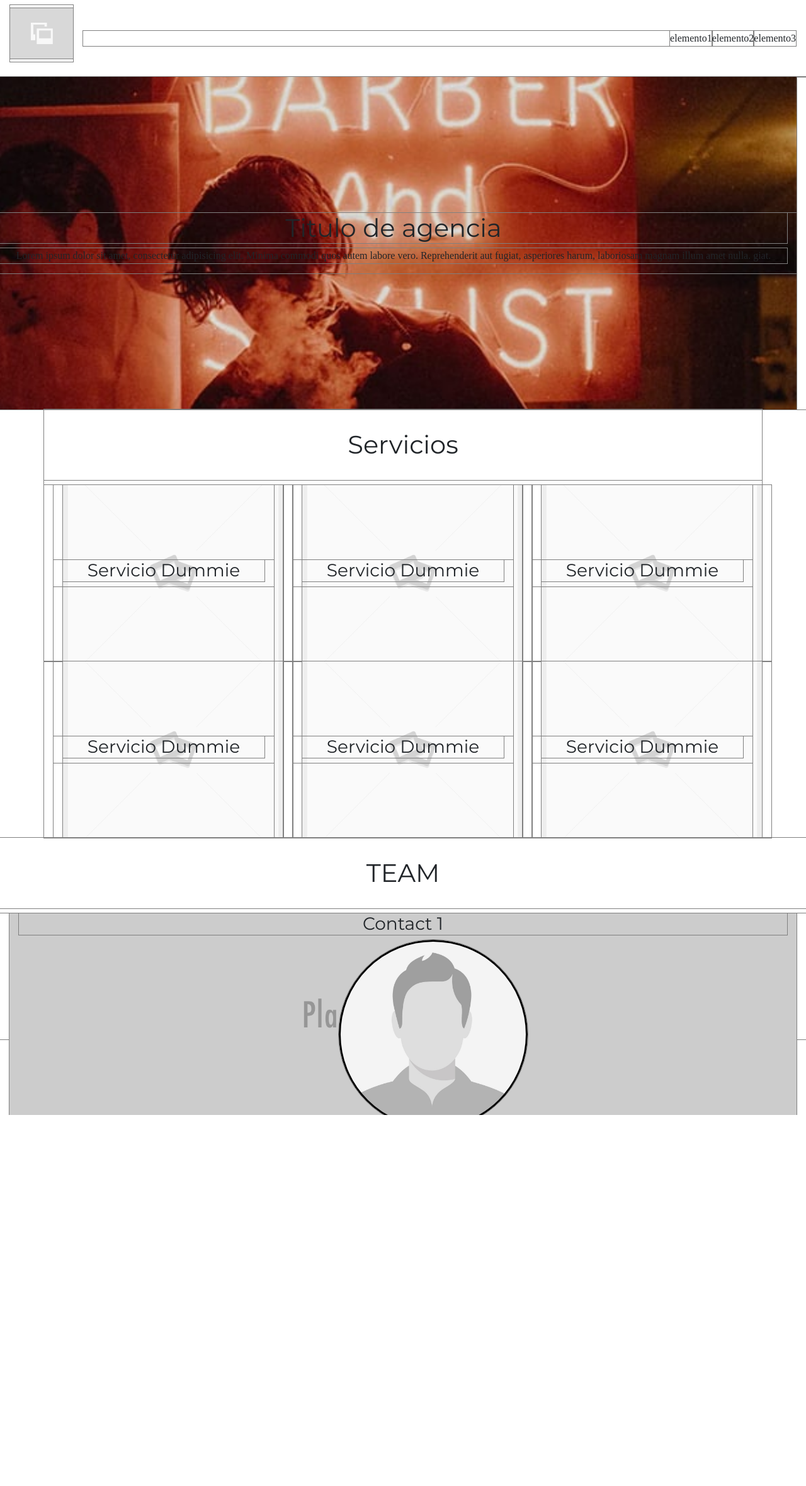
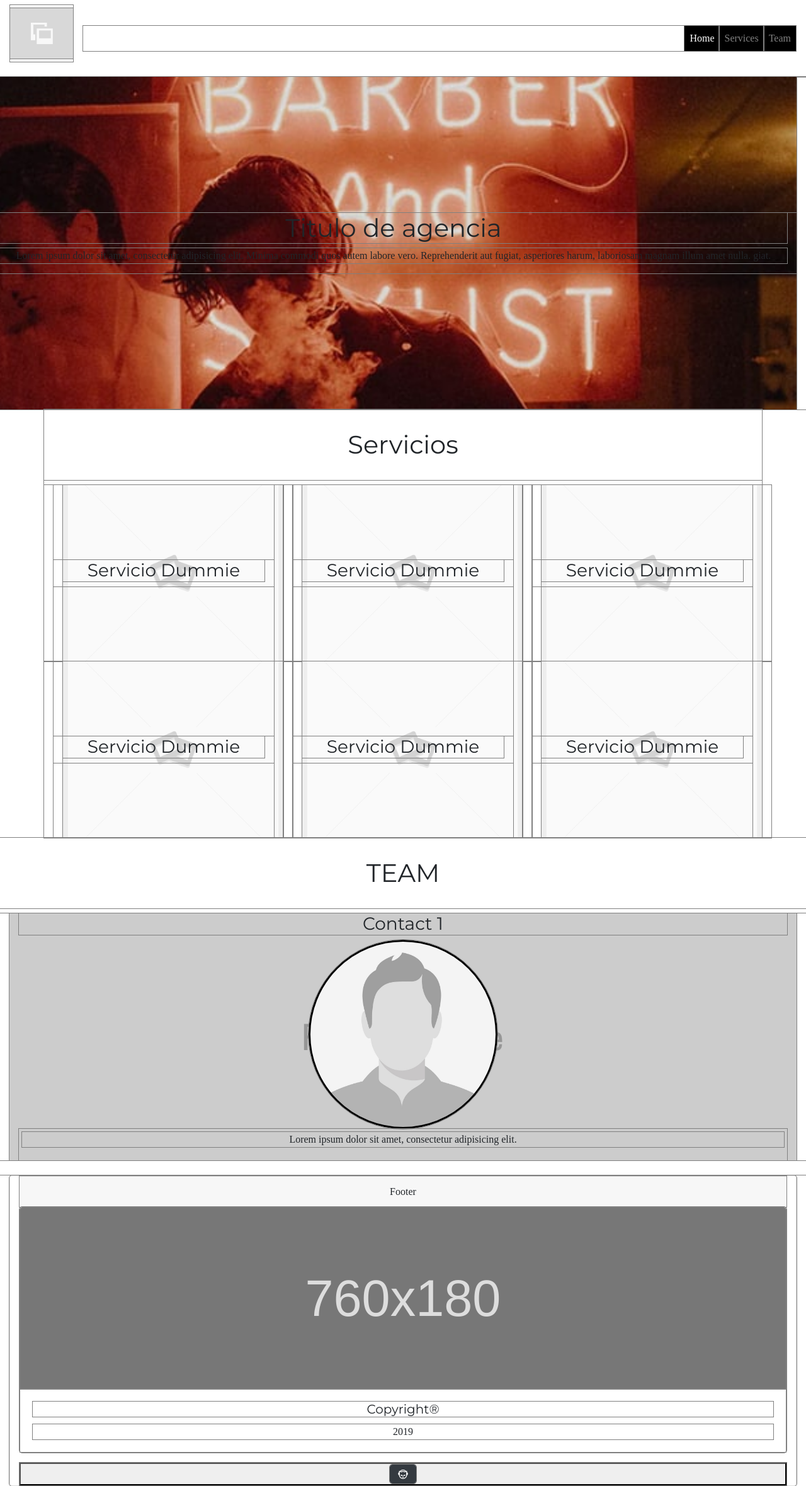
Before and after one commit to awt-adm/fundamentos, a PHP site: page / in a window 1280 px wide. Shown: the whole page at 63% size. Before the commit the page ends 1770 px from the top, so only its background shows below. Run offline with PHP 8.4, Linux system fonts and the light colour scheme; some web fonts are replaced.

Commit message:
footer y paginas

```diff
--- a/leo/css/app.css
+++ b/leo/css/app.css
@@ -1,5 +1,8 @@
 /*Fuentes*/
 @import url('https://fonts.googleapis.com/css?family=Baloo+Bhai|Montserrat|Open+Sans+Condensed:300&display=swap');
+
+@import "sassy-buttons"
+
 
 * {
   box-sizing: border-box;
@@ -77,6 +80,11 @@ header figure img{
   width: auto;
 }
 
+.navbar-collapse .navbar-nav{
+  color: white;
+  background-color: black;
+}
+
 /* index */
 .index-titulo{
   padding: var(--padding-2) 0px;
@@ -108,7 +116,7 @@ header figure img{
 }
 
 .index-titulo{
-padding: var(--padding-3) 0px;
+  padding: var(--padding-3) 0px;
 }
 
 .index-img img{
@@ -121,7 +129,8 @@ padding: var(--padding-3) 0px;
 /*Slider*/
 
 #index-team{
-  height: 320px;
+  height: 100%;
+  position: relative;
 
 }
 
@@ -130,16 +139,34 @@ padding: var(--padding-3) 0px;
   width: calc(50vh - 100px);
   border: black solid;
   border-radius: 50%;
+  margin: auto;
 }
 
 .info-contact{
+  padding: 5px;
   position: relative;
   text-align: center;
+  height: 100%;
+
+}
+/*End Slider*/
+
+
+/*Footer*/
+
+.btn .fab{
+  color: white;
+  border-radius: 10%;
+  height: 50px;
+  width: 50px;
+  text-align: center;
+
+}
+
+/*End Footer*/
 
 
 
-}
-/*End Slider*/
 
 /*RESETS*/
 .ha {
--- /dev/null
+++ b/leo/equipo.html
@@ -0,0 +1,89 @@
+<!DOCTYPE html>
+<html lang="en" dir="ltr">
+<head>
+  <meta charset="utf-8">
+  <meta name="viewport" content="width=device-width, initial-scale=1.0">
+  <meta http-equiv="X-UA-Compatible" content="ie=edge">
+
+
+  <meta name="description" content="Studio creativo expertos en comunicacion audiovisual y desarrollo de proyectos digitales " />
+  <meta name="keywords" content="Graphic Design Music Production Photography Studio Art Creative " />
+  <meta name="author" content="Leo Pozos" />
+
+  <!--Estilos-->
+  <link rel="stylesheet" href="css/bootstrap.css">
+  <link rel="stylesheet" href="css/slick.css">
+  <link rel="stylesheet" href="css/slick-theme.css">
+  <link rel="stylesheet" href="https://use.fontawesome.com/releases/v5.7.0/css/all.css" integrity="sha384-lZN37f5QGtY3VHgisS14W3ExzMWZxybE1SJSEsQp9S+oqd12jhcu+A56Ebc1zFSJ" crossorigin="anonymous">
+  <link rel="stylesheet" href="css/app.css">
+  <!--fin de estilos-->
+
+  <!--Paginas-->
+  <link rel="stylesheet" href="servicios.html">
+  <link rel="stylesheet" href="equipo.html">
+  <!--End Paginas-->
+
+  <title>Wireframe Services</title>
+
+</head>
+
+<header id="header" class="navbar navbar-expand-lg navbar-dark">
+  <button class="navbar-toggler" type="button" data-toggle="collapse" data-target="#navbarSupportedContent" aria-controls="navbarSupportedContent" aria-expanded="false" aria-label="Toggle navigation">
+    <span class="navbar-toggler-icon"></span>
+  </button>
+
+  <!--logo-->
+  <figure class="navbar-brand">
+    <img src="img/project-placeholder.png" alt="Logo">
+  </figure>
+
+  <!--menu-->
+  <nav id="navbarSupportedContent" class="navbar-collapse collapse justify-content-between">
+    <ul class="navbar-nav ml-auto justify-content-end">
+      <li class="nav-item">
+        <a class="nav-link active" href="index.html">Home</a>
+      </li>
+      <li class="nav-item">
+        <a class="nav-link" href="servicios.html">Services</a>
+      </li>
+      <li class="nav-item">
+        <a class="nav-link" href="equipo.html">Team</a>
+      </li>
+    </ul>
+
+  </header>
+
+  <body>
+
+
+    <!--Scripts-->
+    <script src="js/jquery.js" type="text/javascript"></script> <!--Siempre al principio de las dependencias-->
+    <script src="js/slick.js" type="text/javascript"></script>
+    <script src="js/bootstrap.js" type="text/javascript"></script>
+    <script src="js/imgLiquid.js" type="text/javascript"></script>
+    <script src="js/app.js" type="text/javascript"></script>
+    <!--Final de scripts-->
+
+  </body>
+
+  <!--Footer-->
+  <footer class="container-fluid">
+    <div class="card text-center col-12">
+      <div class="card-footer">
+        Footer
+      </div>
+      <div class="card mb-3">
+        <img class="card-img-top" src="img/footer.svg" alt="footer">
+        <div class="card-body">
+          <h5 class="card-title">Copyright®</h5>
+          <p class="card-text">2019</p>
+        </div>
+      </div>
+      <button type="button">
+        <a href="#header" class="fab fa-napster btn btn-dark text-center"></a>
+      </button>
+    </div>
+  </footer>
+
+  <!--End footer-->
+  </html>
--- a/leo/index.html
+++ b/leo/index.html
@@ -14,10 +14,16 @@
   <link rel="stylesheet" href="css/bootstrap.css">
   <link rel="stylesheet" href="css/slick.css">
   <link rel="stylesheet" href="css/slick-theme.css">
+  <link rel="stylesheet" href="https://use.fontawesome.com/releases/v5.7.0/css/all.css" integrity="sha384-lZN37f5QGtY3VHgisS14W3ExzMWZxybE1SJSEsQp9S+oqd12jhcu+A56Ebc1zFSJ" crossorigin="anonymous">
   <link rel="stylesheet" href="css/app.css">
   <!--fin de estilos-->
 
-  <title>Clase2</title>
+  <!--Paginas-->
+  <link rel="stylesheet" href="servicios.html">
+  <link rel="stylesheet" href="equipo.html">
+  <!--End Paginas-->
+
+  <title>Wireframe Home</title>
 
 </head>
 
@@ -33,11 +39,18 @@
 
   <!--menu-->
   <nav id="navbarSupportedContent" class="navbar-collapse collapse justify-content-between">
-    <ul class="navbar-nav ml-auto"><!--margin-left auto-->
-      <li class="menu-item">elemento1</li>
-      <li class="menu-item">elemento2</li>
-      <li class="menu-item">elemento3</li>
+    <ul class="navbar-nav ml-auto justify-content-end">
+      <li class="nav-item">
+        <a class="nav-link active" href="index.html">Home</a>
+      </li>
+      <li class="nav-item">
+        <a class="nav-link" href="servicios.html">Services</a>
+      </li>
+      <li class="nav-item">
+        <a class="nav-link" href="equipo.html">Team</a>
+      </li>
     </ul>
+
   </header>
 
   <body>
@@ -218,10 +231,10 @@
             <div class="team-slide col-12 imgLiquid imgLiquidFill">
               <img src="img/placeholder-slide.png" alt="">
               <h3>Contact 1</h3>
-              <div class="contact imgLiquid imgLiquidFill col-4 offset-5">
+              <div class="contact imgLiquid imgLiquidFill col-4">
                 <img class="avatar" src="img/Team-Member-Male-Placeholder.png" alt="">
               </div>
-              <div class="info-contact col-12">
+              <div class="info-contact">
                 <p>Lorem ipsum dolor sit amet, consectetur adipisicing elit.</p>
               </div>
             </div>
@@ -229,10 +242,10 @@
             <div class="team-slide col-12 imgLiquid imgLiquidFill">
               <img src="img/placeholder-slide.png" alt="">
               <h3>Contact 2</h3>
-              <div class="contact imgLiquid imgLiquidFill col-4 offset-5">
+              <div class="contact imgLiquid imgLiquidFill col-4">
                 <img class="avatar" src="img/Team-Member-Male-Placeholder.png" alt="">
               </div>
-              <div class="info-contact col-12">
+              <div class="info-contact">
                 <p>Lorem ipsum dolor sit amet, consectetur adipisicing elit.</p>
               </div>
             </div>
@@ -240,10 +253,10 @@
             <div class="team-slide col-12 imgLiquid imgLiquidFill">
               <img src="img/placeholder-slide.png" alt="">
               <h3>Contact 3</h3>
-              <div class="contact imgLiquid imgLiquidFill col-4 offset-5">
+              <div class="contact imgLiquid imgLiquidFill col-4">
                 <img class="avatar" src="img/Team-Member-Male-Placeholder.png" alt="">
               </div>
-              <div class="info-contact col-12">
+              <div class="info-contact">
                 <p>Lorem ipsum dolor sit amet, consectetur adipisicing elit.</p>
               </div>
             </div>
@@ -252,10 +265,8 @@
         </div>
       </section>
       <!--End Wrapper Slider-->
+      <br>
 
-      <!--Footer-->
-
-      <!--End footer-->
 
       <!--Scripts-->
       <script src="js/jquery.js" type="text/javascript"></script> <!--Siempre al principio de las dependencias-->
@@ -265,7 +276,26 @@
       <script src="js/app.js" type="text/javascript"></script>
       <!--Final de scripts-->
 
-
     </body>
 
+    <!--Footer-->
+    <footer class="container-fluid">
+      <div class="card text-center col-12">
+        <div class="card-footer">
+          Footer
+        </div>
+        <div class="card mb-3">
+          <img class="card-img-top" src="img/footer.svg" alt="footer">
+          <div class="card-body">
+            <h5 class="card-title">Copyright®</h5>
+            <p class="card-text">2019</p>
+          </div>
+        </div>
+        <button type="button">
+          <a href="#header" class="fab fa-napster btn btn-dark text-center"></a>
+        </button>
+      </div>
+    </footer>
+
+    <!--End footer-->
     </html>
--- /dev/null
+++ b/leo/servicios.html
@@ -0,0 +1,89 @@
+<!DOCTYPE html>
+<html lang="en" dir="ltr">
+<head>
+  <meta charset="utf-8">
+  <meta name="viewport" content="width=device-width, initial-scale=1.0">
+  <meta http-equiv="X-UA-Compatible" content="ie=edge">
+
+
+  <meta name="description" content="Studio creativo expertos en comunicacion audiovisual y desarrollo de proyectos digitales " />
+  <meta name="keywords" content="Graphic Design Music Production Photography Studio Art Creative " />
+  <meta name="author" content="Leo Pozos" />
+
+  <!--Estilos-->
+  <link rel="stylesheet" href="css/bootstrap.css">
+  <link rel="stylesheet" href="css/slick.css">
+  <link rel="stylesheet" href="css/slick-theme.css">
+  <link rel="stylesheet" href="https://use.fontawesome.com/releases/v5.7.0/css/all.css" integrity="sha384-lZN37f5QGtY3VHgisS14W3ExzMWZxybE1SJSEsQp9S+oqd12jhcu+A56Ebc1zFSJ" crossorigin="anonymous">
+  <link rel="stylesheet" href="css/app.css">
+  <!--fin de estilos-->
+
+  <!--Paginas-->
+  <link rel="stylesheet" href="servicios.html">
+  <link rel="stylesheet" href="equipo.html">
+  <!--End Paginas-->
+
+  <title>Wireframe Team</title>
+
+</head>
+
+<header id="header" class="navbar navbar-expand-lg navbar-dark">
+  <button class="navbar-toggler" type="button" data-toggle="collapse" data-target="#navbarSupportedContent" aria-controls="navbarSupportedContent" aria-expanded="false" aria-label="Toggle navigation">
+    <span class="navbar-toggler-icon"></span>
+  </button>
+
+  <!--logo-->
+  <figure class="navbar-brand">
+    <img src="img/project-placeholder.png" alt="Logo">
+  </figure>
+
+  <!--menu-->
+  <nav id="navbarSupportedContent" class="navbar-collapse collapse justify-content-between">
+    <ul class="navbar-nav ml-auto justify-content-end">
+      <li class="nav-item">
+        <a class="nav-link active" href="index.html">Home</a>
+      </li>
+      <li class="nav-item">
+        <a class="nav-link" href="servicios.html">Services</a>
+      </li>
+      <li class="nav-item">
+        <a class="nav-link" href="equipo.html">Team</a>
+      </li>
+    </ul>
+
+  </header>
+
+  <body>
+
+
+    <!--Scripts-->
+    <script src="js/jquery.js" type="text/javascript"></script> <!--Siempre al principio de las dependencias-->
+    <script src="js/slick.js" type="text/javascript"></script>
+    <script src="js/bootstrap.js" type="text/javascript"></script>
+    <script src="js/imgLiquid.js" type="text/javascript"></script>
+    <script src="js/app.js" type="text/javascript"></script>
+    <!--Final de scripts-->
+
+  </body>
+
+  <!--Footer-->
+  <footer class="container-fluid">
+    <div class="card text-center col-12">
+      <div class="card-footer">
+        Footer
+      </div>
+      <div class="card mb-3">
+        <img class="card-img-top" src="img/footer.svg" alt="footer">
+        <div class="card-body">
+          <h5 class="card-title">Copyright®</h5>
+          <p class="card-text">2019</p>
+        </div>
+      </div>
+      <button type="button">
+        <a href="#header" class="fab fa-napster btn btn-dark text-center"></a>
+      </button>
+    </div>
+  </footer>
+
+  <!--End footer-->
+  </html>
```
Also changed, not shown: leo/css/bootstrap-theme.css (added), leo/img/footer.svg (added).
